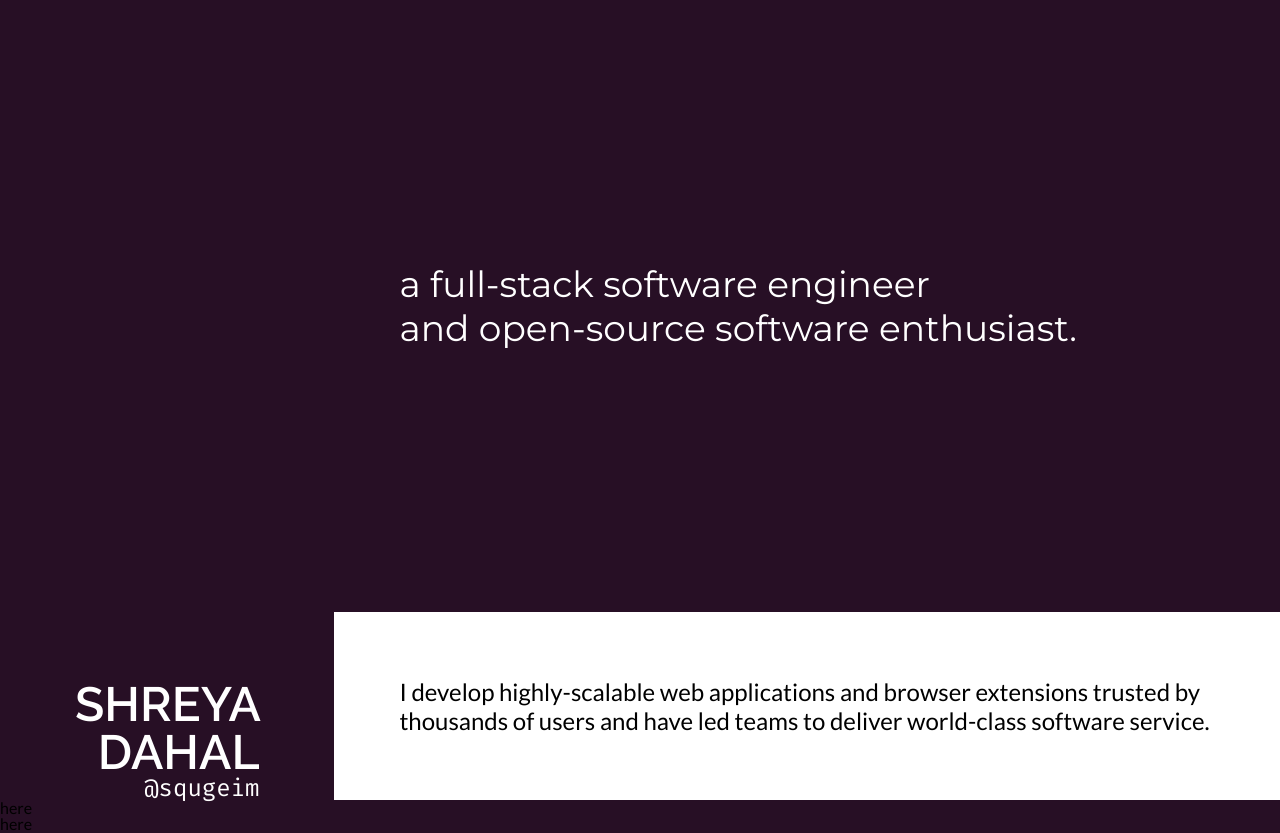
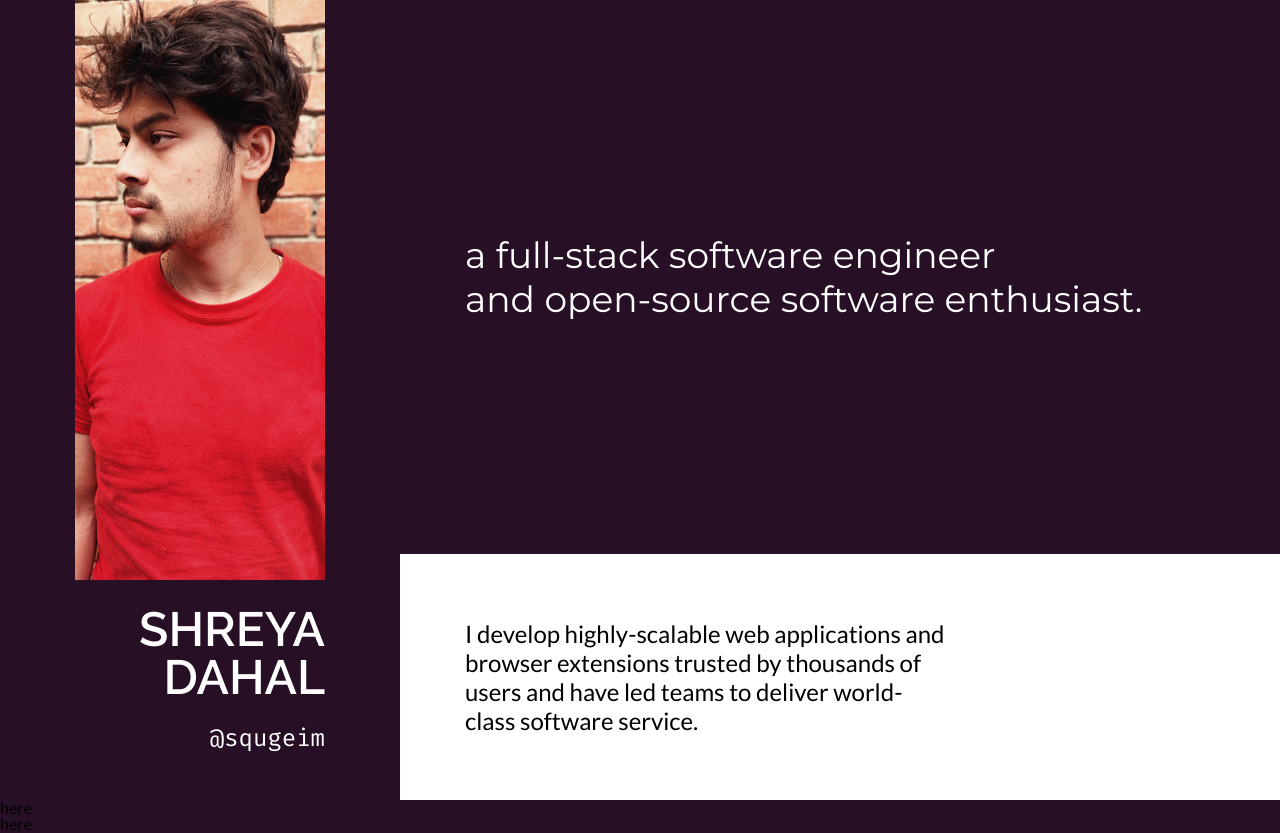
Before and after one commit to squgeim/shreyadahal.com, a Gatsby site: page / in a window 1280 px wide. Built offline with nearby package versions, Linux system fonts and the light colour scheme; Gatsby itself is replaced by a stand-in of ours.

Commit message:
Refine landing section styling

```diff
--- a/src/components/landingSection.tsx
+++ b/src/components/landingSection.tsx
@@ -1,5 +1,7 @@
 import * as React from 'react';
 import {createUseStyles} from "react-jss";
+
+import mainPicture from '../images/shreyadahal.jpg';
 
 import * as colors from "../constants/colorScheme.json";
 import * as fontFamilies from "../constants/fontFamily.json";
@@ -11,10 +13,13 @@ const useStyles = createUseStyles({
     height: '100vh',
   },
   header: {
-    width: 200,
+    width: 250,
     margin: '0 75px',
     display: 'flex',
     flexDirection: 'column',
+    '&>*': {
+      marginBottom: 25,
+    },
     '& h1': {
       fontFamily: fontFamilies.header,
       color: colors.white,
@@ -28,14 +33,19 @@ const useStyles = createUseStyles({
       fontSize: 24,
       fontFamily: fontFamilies.monospace,
       textAlign: 'right',
+      marginBottom: 50,
     }
   },
   main: {
     display: 'flex',
+    flex: 1,
     flexDirection: 'column',
   },
   mainpicture: {
     flex: 1,
+    backgroundImage: `url(${mainPicture})`,
+    backgroundSize: 'cover',
+    backgroundPosition: 'top center',
   },
   heroText: {
     fontFamily: fontFamilies.title,
@@ -50,8 +60,11 @@ const useStyles = createUseStyles({
   subtitle: {
     backgroundColor: colors.white,
     padding: '65px',
-    fontSize: '24px',
-    lineHeight: '29px',
+    '& p': {
+      fontSize: '24px',
+      lineHeight: '29px',
+      width: '65%',
+    }
   }
 });
 
@@ -69,10 +82,12 @@ function LandingSection() {
         <p className={classes.heroText}>
           a full-stack software engineer<br/> and open-source software enthusiast.
         </p>
-        <p className={classes.subtitle}>
-          I develop highly-scalable web applications and browser extensions trusted
-          by thousands of users and have led teams to deliver world-class software service.
-        </p>
+        <div className={classes.subtitle}>
+          <p>
+            I develop highly-scalable web applications and browser extensions trusted
+            by thousands of users and have led teams to deliver world-class software service.
+          </p>
+        </div>
       </div>
     </section>
   );
--- a/src/styles/style.css
+++ b/src/styles/style.css
@@ -3,4 +3,6 @@
 body {
     background: #270F25;
     font-family: Lato, sans-serif;
+    -webkit-font-smoothing: antialiased;
+    -moz-osx-font-smoothing: grayscale;
 }
```
